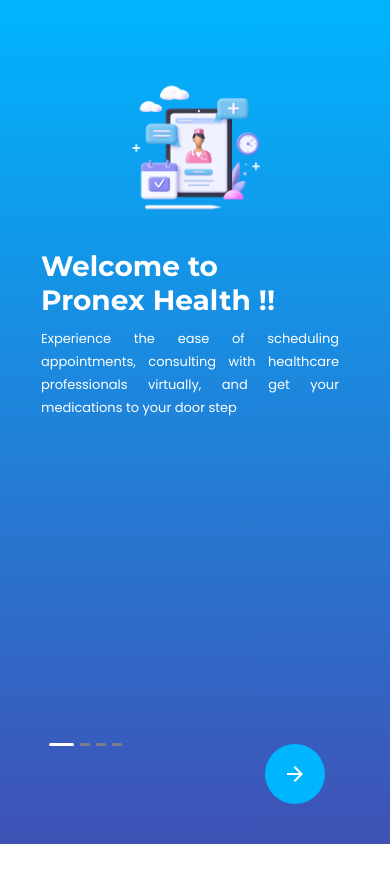
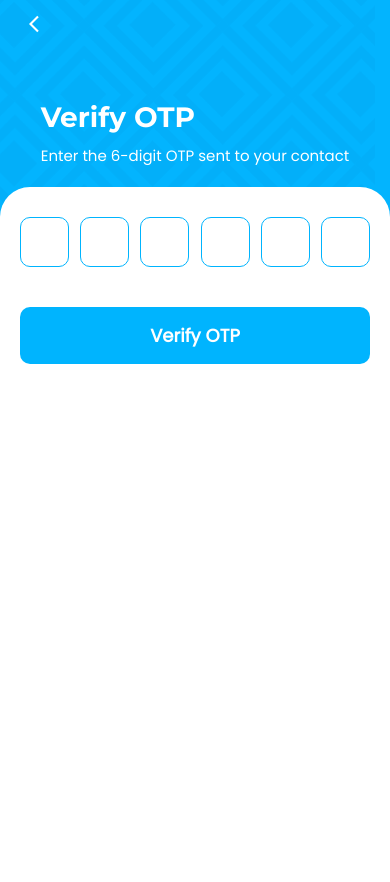
Before and after one commit to DesignerDev23/Pronex, a React Native app: screen /VerifyOtp in a window 390 px wide. Shown: the top 882 px of the page. Before the commit the page ends 844 px from the top, so only its background shows below. Built offline with nearby package versions, Linux system fonts and the light colour scheme.

Commit message:
OTP Verification page

```diff
--- a/src/navigation/AppNavigator.js
+++ b/src/navigation/AppNavigator.js
@@ -18,6 +18,7 @@
 import ProfileScreen from '../screens/ProfileScreen';
 import PersonalDetailsScreen from '../screens/profile/PersonalDetailsScreen';
 import VerifyAccountScreen from '../screens/profile/VerifyAccountScreen';
+import VerifyOtpScreen from '../screens/profile/VerifyOtpScreen';
 
 const Stack = createStackNavigator();
 
@@ -40,6 +41,7 @@
       <Stack.Screen name="Profile" component={ProfileScreen} />
       <Stack.Screen name="PersonalDetails" component={PersonalDetailsScreen} />
       <Stack.Screen name="VerifyAccount" component={VerifyAccountScreen} />
+      <Stack.Screen name="VerifyOtp" component={VerifyOtpScreen} />
     </Stack.Navigator>
   );
 };
--- a/src/screens/profile/VerifyAccountScreen.js
+++ b/src/screens/profile/VerifyAccountScreen.js
@@ -19,6 +19,8 @@
       const data = await authService.verifyAccount(channel, contact);
       setVerificationStatus(data);
       setLoading(false);
+      // Navigate to Verify OTP screen
+      navigation.navigate('VerifyOtp'); // Replace 'VerifyOTPScreen' with the actual name of the screen
       Alert.alert('OTP Sent', `The OTP has been sent to your contact via ${channel}`);
     } catch (error) {
       console.error('Verification error:', error);
@@ -27,6 +29,7 @@
       Alert.alert('Error', 'Failed to send OTP. Please try again.');
     }
   };
+
 
   return (
     <ImageBackground
--- /dev/null
+++ b/src/screens/profile/VerifyOtpScreen.js
@@ -0,0 +1,149 @@
+import React, { useState } from 'react';
+import { View, Text, TouchableOpacity, StyleSheet, TextInput, ImageBackground, Alert } from 'react-native';
+import { MaterialIcons } from '@expo/vector-icons';
+import Loader from '../../components/Loader';
+
+const VerifyOTPScreen = ({ navigation }) => {
+  const [otp, setOtp] = useState('');
+  const [loading, setLoading] = useState(false);
+  const [error, setError] = useState(null);
+
+  const handleVerifyOTP = async () => {
+    setLoading(true);
+    try {
+      // Perform OTP verification logic here
+      setLoading(false);
+      // If OTP verification is successful, navigate to the next screen
+      navigation.navigate('NextScreen'); // Replace 'NextScreen' with the actual name of the screen
+    } catch (error) {
+      console.error('OTP verification error:', error);
+      setError(error);
+      setLoading(false);
+      Alert.alert('Error', 'Failed to verify OTP. Please try again.');
+    }
+  };
+
+  return (
+    <ImageBackground
+      source={require('../../../assets/images/bg.png')}
+      style={styles.backgroundImage}
+    >
+      <View style={styles.container}>
+        {loading && <Loader />}
+        <TouchableOpacity onPress={() => navigation.goBack()} style={styles.backButton}>
+          <MaterialIcons name="arrow-back-ios" size={20} color="#fff" style={{ marginLeft: 5 }} />
+        </TouchableOpacity>
+        <View style={styles.titleContainer}>
+          <Text style={styles.heading}>Verify OTP</Text>
+          <Text style={styles.subheading}>Enter the 6-digit OTP sent to your contact</Text>
+        </View>
+        <View style={styles.formContainer}>
+          <View style={styles.otpContainer}>
+            {[1, 2, 3, 4, 5, 6].map((index) => (
+              <TextInput
+                key={index}
+                style={styles.otpInput}
+                maxLength={1}
+                keyboardType="numeric"
+                onChangeText={(text) => setOtp((prevOtp) => prevOtp + text)}
+                value={otp[index - 1] || ''}
+                autoFocus={index === 1}
+                onFocus={() => setOtp('')}
+              />
+            ))}
+          </View>
+          <TouchableOpacity style={styles.verifyButton} onPress={handleVerifyOTP}>
+            <Text style={styles.buttonText}>Verify OTP</Text>
+          </TouchableOpacity>
+          {error && <Text style={styles.errorText}>Failed to verify OTP. Please try again.</Text>}
+        </View>
+      </View>
+    </ImageBackground>
+  );
+};
+
+const styles = StyleSheet.create({
+  container: {
+    flex: 1,
+    justifyContent: 'center',
+    alignItems: 'center',
+  },
+  backgroundImage: {
+    flex: 1,
+    resizeMode: 'cover',
+    justifyContent: 'center',
+    backgroundColor: 'rgba(0, 180, 254, 0.99)',
+  },
+  backButton: {
+    position: 'absolute',
+    alignContent: 'center',
+    justifyContent: 'center',
+    top: 10,
+    left: 20,
+    borderRadius: 10,
+    padding: 4,
+    zIndex: 1,
+  },
+  titleContainer: {
+    paddingHorizontal: 20,
+    marginBottom: 20,
+  },
+  heading: {
+    fontSize: 28,
+    fontFamily: 'Montserrat',
+    color: '#fff',
+    textAlign: 'left',
+    marginTop: '60%',
+    marginBottom: 10,
+  },
+  subheading: {
+    fontSize: 15,
+    fontFamily: 'poppins-regular',
+    color: '#fff',
+    textAlign: 'left',
+  },
+  formContainer: {
+    backgroundColor: '#fff',
+    borderTopLeftRadius: 30,
+    borderTopRightRadius: 30,
+    paddingHorizontal: 20,
+    paddingTop: 30,
+    paddingBottom: 40,
+    width: '100%',
+    height: '88%',
+  },
+  otpContainer: {
+    flexDirection: 'row',
+    justifyContent: 'space-between',
+    marginBottom: 20,
+  },
+  otpInput: {
+    backgroundColor: '#fff',
+    width: '14%',
+    height: 50,
+    fontSize: 20,
+    textAlign: 'center',
+    borderRadius: 10,
+    borderColor: '#00B4FE',
+    borderWidth: 1,
+  },
+  verifyButton: {
+    backgroundColor: '#00B4FE',
+    padding: 15,
+    borderRadius: 10,
+    marginTop: 20,
+    alignItems: 'center',
+  },
+  buttonText: {
+    color: '#fff',
+    fontFamily: 'poppins-regular',
+    fontSize: 18,
+    fontWeight: 'bold',
+  },
+  errorText: {
+    fontSize: 18,
+    color: 'red',
+  },
+});
+
+export default VerifyOTPScreen;
```
